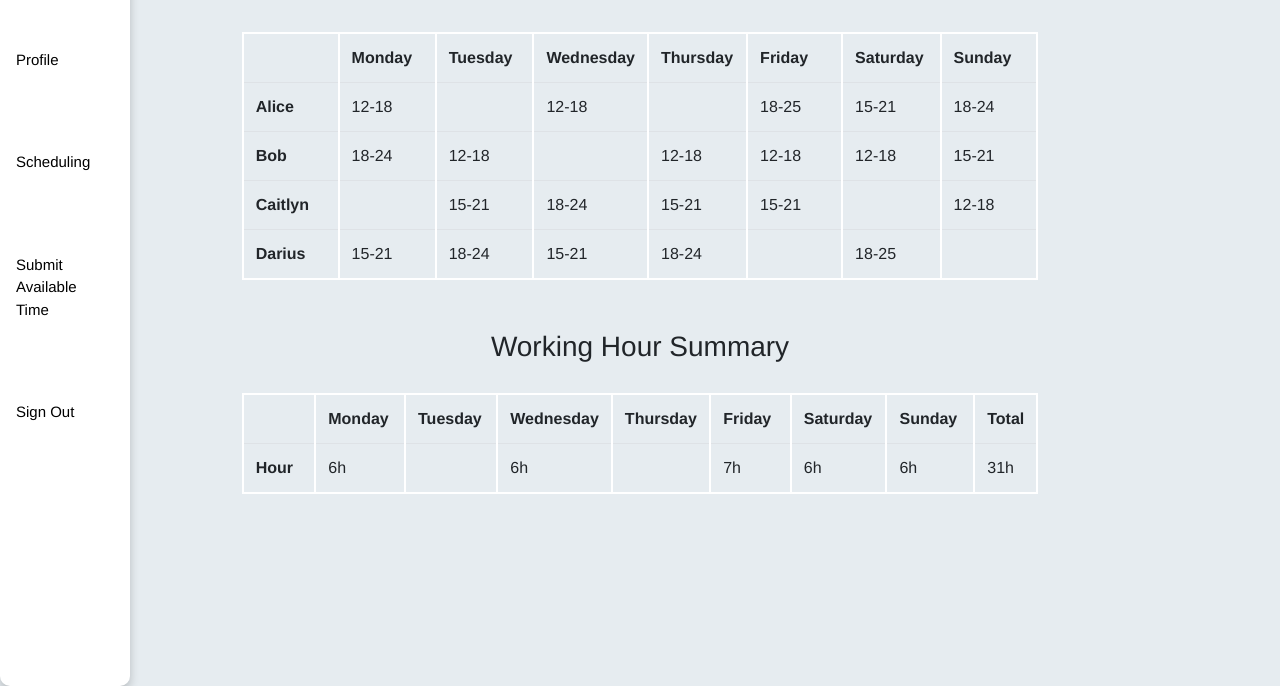
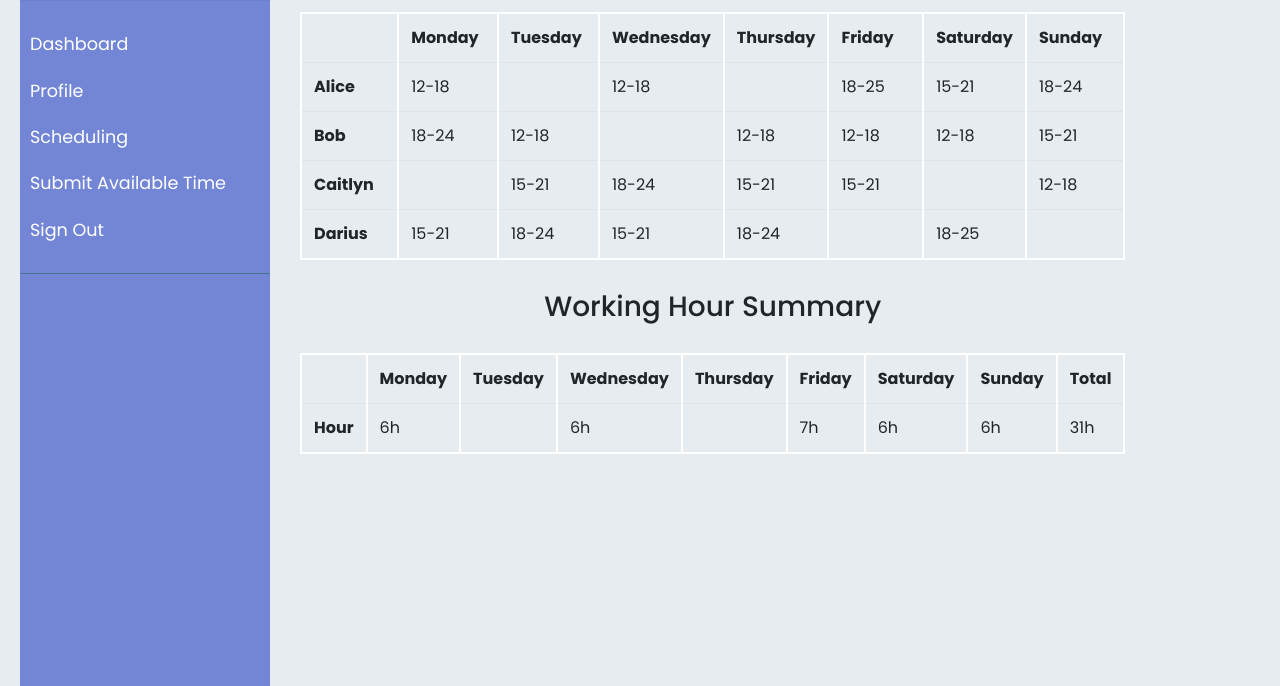
Before and after one commit to yqfangs/Time-To-Work, a plain HTML site: page dashboard.html in a window 1280 px wide. Shown: the part 114-800 px from the top of the page. Drawn offline with nearby package versions, Linux system fonts and the light colour scheme.

Commit message:
use bootstrap to change the style of the sidebar

```diff
--- a/dashboard.html
+++ b/dashboard.html
@@ -8,25 +8,51 @@
  	<!-- CSS File here-->
  	<meta charset="utf-8">
     <meta name="viewport" content="width=device-width, initial-scale=1, shrink-to-fit=no">
+    <meta http-equiv="X-UA-Compatible" content="IE=edge">
+    <!-- Bootstrap CSS CDN -->
     <link rel="stylesheet" href="https://stackpath.bootstrapcdn.com/bootstrap/4.3.1/css/bootstrap.min.css" integrity="sha384-ggOyR0iXCbMQv3Xipma34MD+dH/1fQ784/j6cY/iJTQUOhcWr7x9JvoRxT2MZw1T" crossorigin="anonymous">
+    <!-- Our Custom CSS -->
     <link rel="stylesheet" type="text/css" href="style.css">
     <!-- JS File here-->
     <script type="text/javascript" src="dashboard.js"></script>
     <title>Time to Work: Dashboard</title>
+
+    <script defer src="https://use.fontawesome.com/releases/v5.0.13/js/solid.js" integrity="sha384-tzzSw1/Vo+0N5UhStP3bvwWPq+uvzCMfrN1fEFe+xBmv1C/AtVX5K0uZtmcHitFZ" crossorigin="anonymous"></script>
+    <script defer src="https://use.fontawesome.com/releases/v5.0.13/js/fontawesome.js" integrity="sha384-6OIrr52G08NpOFSZdxxz1xdNSndlD4vdcf/q2myIUVO0VsqaGHJsB0RaBE01VTOY" crossorigin="anonymous"></script>
  </head>
 
  <body>
+	<div class="wrapper">
+
 		<!-- sidebar -->
-	 <div class="sidebar">
-	 	<a href="dashboard.html">Dashboard</a>
-	  <a href="profile.html">Profile</a>
-	  <a href="#">Scheduling</a>
-	  <a href="#">Submit Available Time</a>
-	  <a href="#" onclick="location.href = 'index.html';">Sign Out</a>
+		<nav id="sidebar">
+			<div class="sidebar-header">
+				<h3>TimeToWork Sidebar</h3>
 			</div>
 
+			<ul class="list-unstyled components">
+			    <li>
+				    <a href="dashboard.html">Dashboard</a>
+			    </li>
+			    <li>
+				    <a href="profile.html">Profile</a>
+			    </li>
+			    <li>
+				    <a href="#">Scheduling</a>
+			    </li>
+			    <li>
+				    <a href="#">Submit Available Time</a>
+			    </li>
+			    <li>
+				    <a href="index.html">Sign Out</a>
+			    </li>
+		    </ul>
+		</nav>
+
+		<!-- Content -->
+		<div id="content">
 			<!-- calendar -->
-	<div class='container col-8 justify-content-center' style='margin-top: 50px'>
+			<div class='shcedulebox' class='container col-8 justify-content-center'>
 		      <center><h3>Weekly Schedule</h3></center>
 		      <center><h5>2019.10.21 - 2019.10.27</h5></center>
 		      <table id='WeeklyScheduleTable' class='table'>
@@ -83,7 +109,7 @@
 		      </table>
 		    </div>
 
-    <div class='container col-8 justify-content-center' style='margin-top: 50px'>
+		    <div class='shcedulebox' class='container col-8 justify-content-center'>
 		      <center><h3>Working Hour Summary</h3></center>
 		      <table id='WorkingHourTable' class='table'>
 		        <tr>
@@ -110,6 +136,18 @@
 		        </tr>
 		       </table>
 		    </div>
+		</div>
+
+
+	</div>
+
+
+
+	  <!-- 	  <a href="dashboard.html">Dashboard</a>
+	  <a href="profile.html">Profile</a>
+	  <a href="#">Scheduling</a>
+	  <a href="#">Submit Available Time</a>
+	  <a href="#" onclick="location.href = 'index.html';">Sign Out</a> -->
 
 
     <script src="https://code.jquery.com/jquery-3.3.1.slim.min.js" integrity="sha384-q8i/X+965DzO0rT7abK41JStQIAqVgRVzpbzo5smXKp4YfRvH+8abtTE1Pi6jizo" crossorigin="anonymous"></script>
--- a/style.css
+++ b/style.css
@@ -1,10 +1,13 @@
 /* Project Style Sheet */
+@import "https://fonts.googleapis.com/css?family=Poppins:300,400,500,600,700";
+
 
 body {
 	background-color: #e6ecf0;
 	margin-left: 20px;
 	margin-right: 20px;
 	font-family: "Helvetica Neue", Helvetica, sans-serif;
+	font-family: 'Poppins', sans-serif;
 }
 
 h1 {
@@ -21,9 +24,6 @@ h2 {
 	position: relative;
 }
 
-h3 {
-	fo
-}
 
 table {
   border: 2px solid #ffffff;
@@ -41,6 +41,92 @@ th, td {
 	background-color: #FFFFFF;
 	height: 100px;
 	font-size: 30px;
+}
+
+.wrapper {
+    display: flex;
+    width: 100%;
+    align-items: stretch;
+}
+
+#sidebar {
+    min-width: 250px;
+    max-width: 250px;
+}
+
+#sidebar.active {
+    margin-left: -250px;
+}
+#sidebar {
+    min-width: 250px;
+    max-width: 250px;
+    min-height: 100vh;
+}
+a[data-toggle="collapse"] {
+    position: relative;
+}
+@media (max-width: 768px) {
+    #sidebar {
+        margin-left: -250px;
+    }
+    #sidebar.active {
+        margin-left: 0;
+    }
+}
+p {
+    font-family: 'Poppins', sans-serif;
+    font-size: 1.1em;
+    font-weight: 300;
+    line-height: 1.7em;
+    color: #999;
+}
+
+a, a:hover, a:focus {
+    color: inherit;
+    text-decoration: none;
+    transition: all 0.3s;
+}
+
+#sidebar {
+    /* don't forget to add all the previously mentioned styles here too */
+    background: #7386D5;
+    color: #fff;
+    transition: all 0.3s;
+}
+
+#sidebar .sidebar-header {
+    padding: 20px;
+    background: #6d7fcc;
+}
+
+#sidebar ul.components {
+    padding: 20px 0;
+    border-bottom: 1px solid #47748b;
+}
+
+#sidebar ul p {
+    color: #fff;
+    padding: 10px;
+}
+
+#sidebar ul li a {
+    padding: 10px;
+    font-size: 1.1em;
+    display: block;
+}
+#sidebar ul li a:hover {
+    color: #7386D5;
+    background: #fff;
+}
+
+#sidebar ul li.active > a, a[aria-expanded="true"] {
+    color: #fff;
+    background: #6d7fcc;
+}
+ul ul a {
+    font-size: 0.9em !important;
+    padding-left: 30px !important;
+    background: #6d7fcc;
 }
 
 .login_box {
@@ -103,7 +189,12 @@ th, td {
 	font-size: 10px;
 }
 
-.sidebar{
+.shcedulebox{
+	margin-left: 30px;
+	margin-top: 30px
+}
+
+/*.sidebar{
 	height: 100%;
 	width: 130px;
 	position: fixed;
@@ -130,4 +221,4 @@ th, td {
 
 .calendar{
 
-}
+}*/
```
Lines whose indentation alone changed are shown as unchanged.
